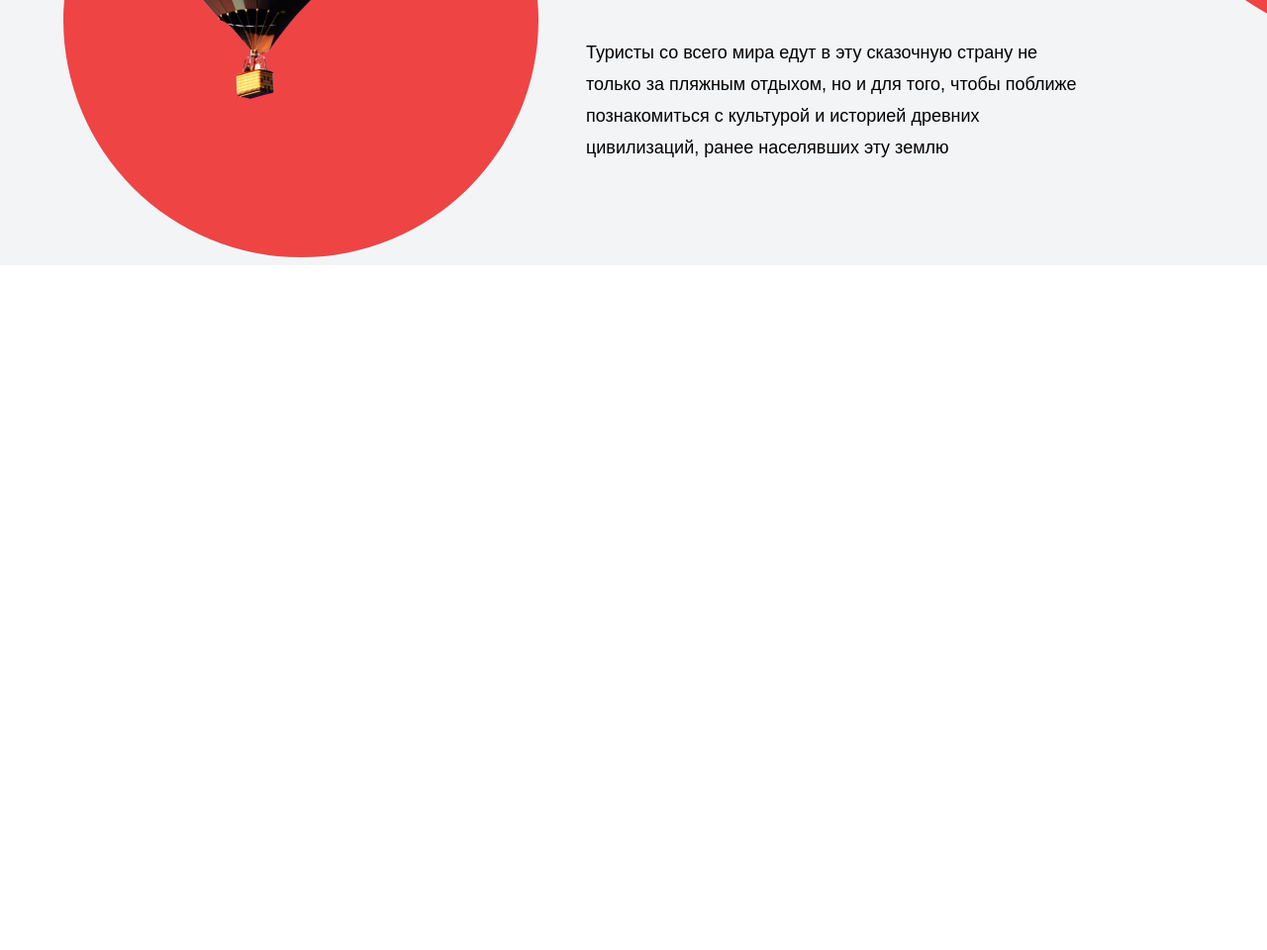
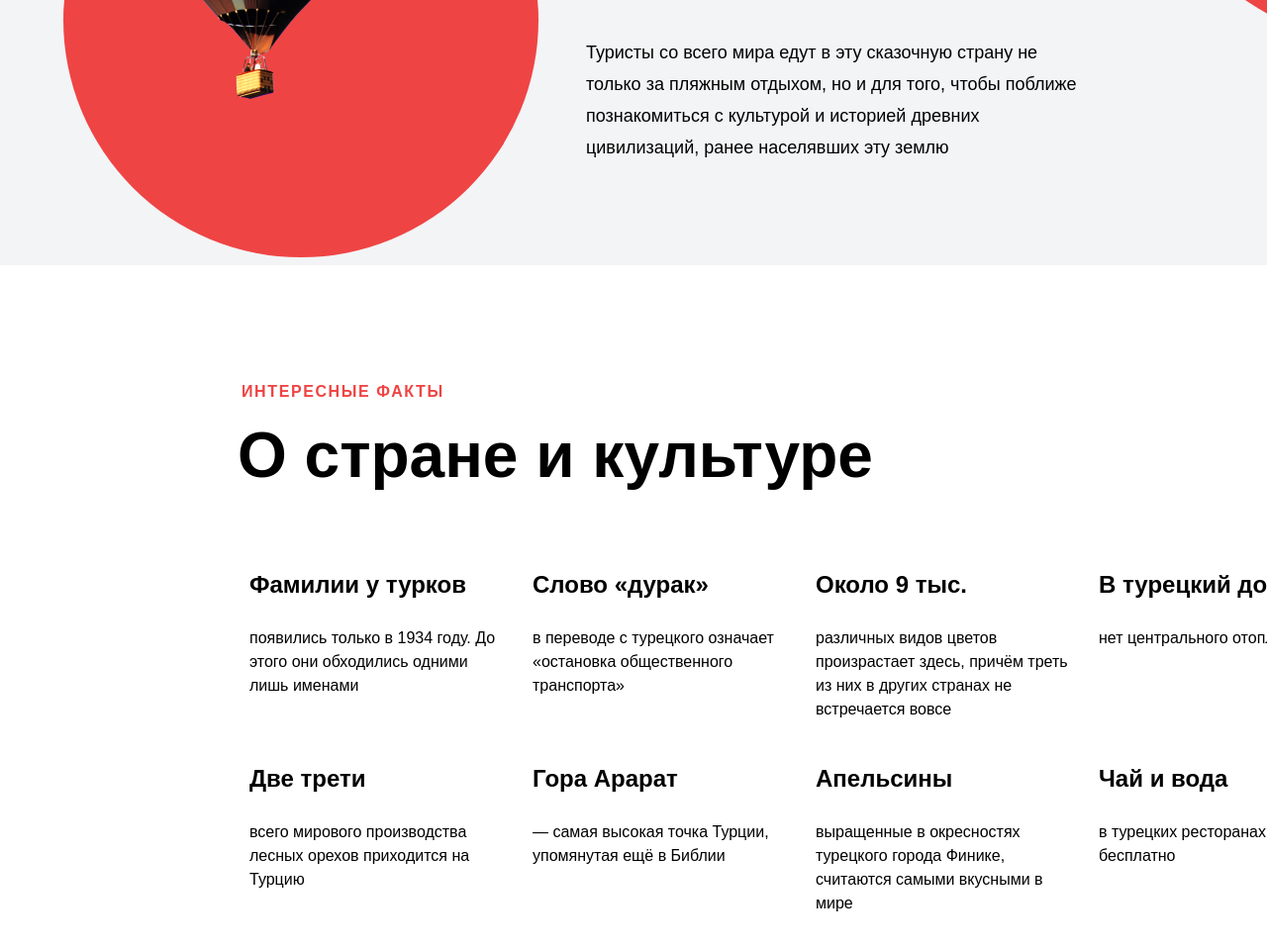
Before and after one commit to Anchabadze/Amazing-Turkey, a plain HTML site: page index.html in a window 1280 px wide. Shown: the part 500-1460 px from the top of the page at 99% size. Before the commit the page ends 800 px from the top, so only its background shows below. Drawn offline with Linux system fonts and the light colour scheme.

Commit message:
Facts finished

```diff
--- a/css/styles.css
+++ b/css/styles.css
@@ -85,7 +85,76 @@ html {
 
   /* Facts styles start */
 
+  .facts__arrow_down {
+    position: absolute;
+    width: 64px;
+    height: 64px;
+    left: 1182px;
+    top: -50px;
+    border-radius: 50%;
 
+    background: #EF4444;
+  }
 
+  .facts {
+    max-height: 756px;
+    background: #FFFFFF;
+    padding-top: 100px;
+    padding-bottom: 148px;
+  }
+
+  .facts__subtitle {
+    margin-left: 232px;
+
+    font-family: Arial, sans-serif;
+    font-style: normal;
+    font-weight: 700;
+    font-size: 16px;
+    line-height: 24px;
+
+    letter-spacing: 0.1em;
+    text-transform: uppercase;
+
+    color: #EF4444;
+  }
+
+  .facts__title {
+    margin-top: 12px;
+    margin-left: 228px;
+
+    font-family: Arial, sans-serif;
+    font-style: normal;
+    font-weight: 700;
+    font-size: 64px;
+    line-height: 72px;
+
+    color: #000000;
+
+  }
+
+  .row {
+    margin-left: 228px;
+    margin-right: 228px;
+  }
+
+  .facts__text_bold {
+    font-family: Arial, sans-serif;
+    font-style: normal;
+    font-weight: 700;
+    font-size: 24px;
+    line-height: 36px;
+
+    color: #000000;
+  }
+
+  .facts__text {
+    font-family: Arial, sans-serif;
+    font-style: normal;
+    font-weight: 400;
+    font-size: 16px;
+    line-height: 24px;
+
+    color: #000000;
+  }
 
   /* Facts styles end */
--- a/index.html
+++ b/index.html
@@ -28,8 +28,54 @@
 
     <!-- Facts start -->
     <section class="facts">
+        <div class="container-fluid">
+          <p class="facts__subtitle">ИНТЕРЕСНЫЕ ФАКТЫ</p>
+          <h2 class="facts__title">О стране и культуре</h2>
 
-    </section>
+          <svg class="facts__arrow_down" width="64" height="64" viewbox="0 0 64 64" fill="none" xmlns="http://www.w3.org/2000/svg">
+            <circle cx="32" cy="32" r="32" fill="#EF4444"/>
+            <path d="M23.2298 33.5426L31.8207 42.1335L40.4116 33.5426L38.4428 31.5653L33.261 36.7557V24.5937H30.3803V36.7557L25.19 31.5653L23.2298 33.5426Z" fill="#F9FAFB"/>
+          </svg>
+
+          <div class="row">
+            <div class="col-3">
+              <p class="facts__text_bold">Фамилии у турков</p>
+              <p class="facts__text">появились только в 1934 году. До этого они обходились одними лишь именами</p>
+            </div>
+          <div class="col-3">
+              <p class="facts__text_bold">Слово &laquo;дурак&raquo;</p>
+              <p class="facts__text">в переводе с турецкого означает &laquo;остановка общественного транспорта&raquo;</p>
+          </div>
+          <div class="col-3">
+              <p class="facts__text_bold">Около 9 тыс.</p>
+              <p class="facts__text">различных видов цветов произрастает здесь, причём треть из них в других странах не встречается вовсе</p>
+          </div>
+          <div class="col-3">
+              <p class="facts__text_bold">В турецкий домах</p>
+              <p class="facts__text">нет центрального отопления</p>
+          </div>
+          </div>
+
+          <div class="row">
+            <div class="col-3">
+              <p class="facts__text_bold">Две трети</p>
+              <p class="facts__text">всего мирового производства лесных орехов приходится на Турцию</p>
+            </div>
+            <div class="col-3">
+              <p class="facts__text_bold">Гора Арарат</p>
+              <p class="facts__text">&mdash; самая высокая точка Турции, упомянутая ещё в Библии</p>
+            </div>
+            <div class="col-3">
+              <p class="facts__text_bold">Апельсины</p>
+              <p class="facts__text">выращенные в окресностях турецкого города Финике, считаются самыми вкусными в мире</p>
+            </div>
+            <div class="col-3">
+              <p class="facts__text_bold">Чай и вода</p>
+              <p class="facts__text">в турецких ресторанах подаются бесплатно</p>
+            </div>
+          </div>
+        </div>
+      </section>
     <!-- Facts end -->
 
 
```
